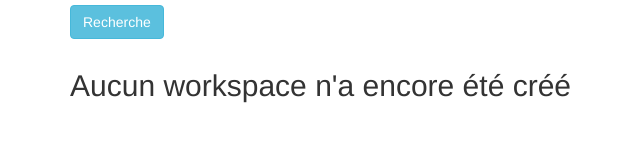
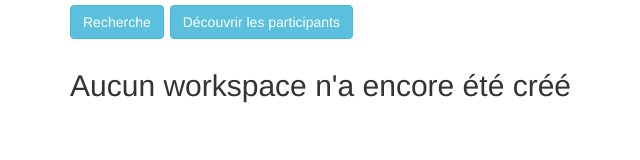
Before and after one commit to AliBaroudi/SCRUTARI-goupe2, a plain HTML site: page workspaces.html in a window 1280 px wide. Shown: the whole page, without its empty margins (0-640 px from the left). Drawn offline with Linux system fonts and the light colour scheme.

Commit message:
new btn 'participants'

```diff
--- a/workspaces.html
+++ b/workspaces.html
@@ -13,7 +13,10 @@
   <script src="static/bootstrap/3.3.7/js/bootstrap.min.js"></script>
   <script src="./js/workspaces.js" type="text/javascript"></script>
   <div class="container">
-    <a style="margin-top: 5px" class="btn btn-info" href="./index.html">Recherche</a>
+    <div id="tabsContainer" style="display: flex;">
+      <a style="margin: 5px 3px 0 0;" class="btn btn-info" href="./index.html">Recherche</a>
+      <a style="margin: 5px 0 0 3px;" class="btn btn-info" href="https://www.coredem.info/rubrique21.html">Découvrir les participants</a>
+    </div>
     <div id="mainContainer">
       <div class="workspaces">
         <div class="btn-group">
```
Also changed, not shown: index.html (+5 -2 lines).
